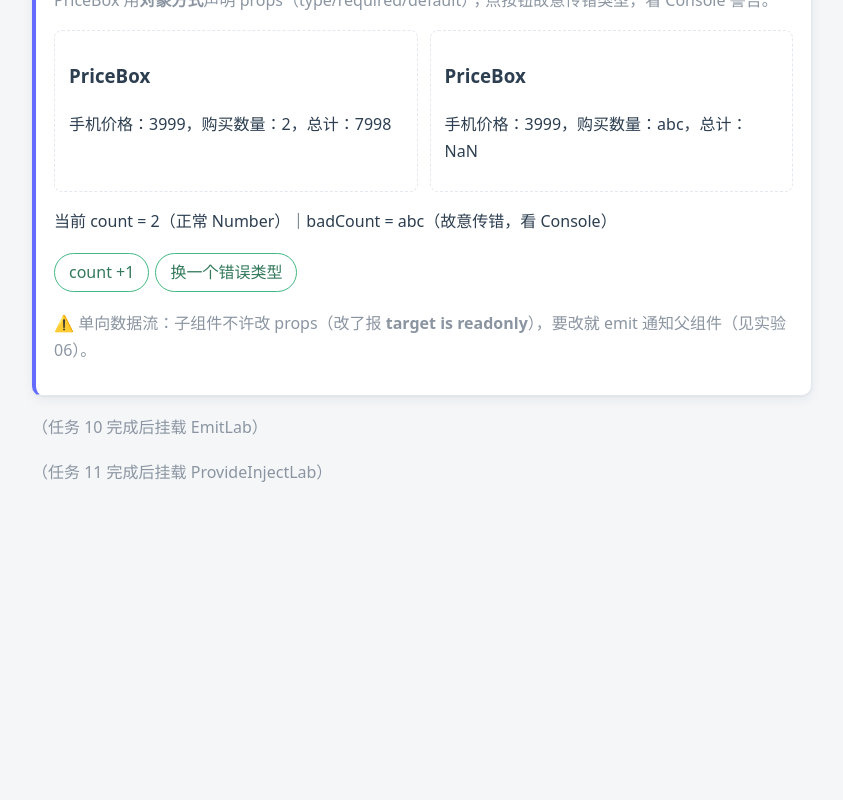
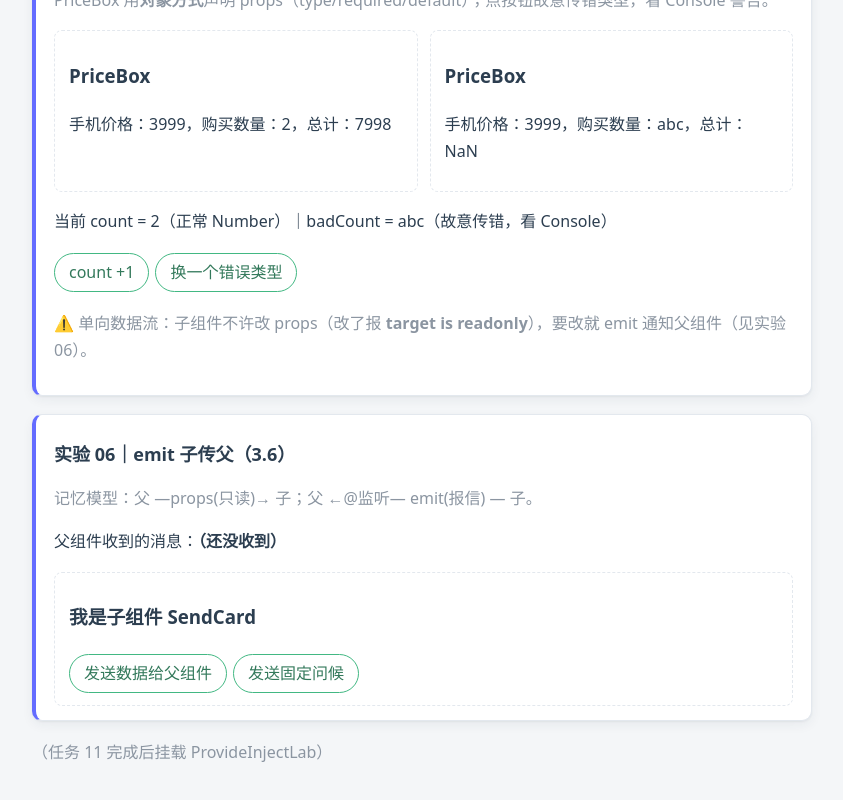
Before and after one commit to yuanye-01/web-framework-32605150620, a Vue app in the folder labs/ch03-components/: page / in a window 1280 px wide. Shown: the part 1901-2701 px from the top of the page, without its empty margins (218-1061 px from the left). Before the commit the page ends 2533 px from the top, so only its background shows below. Built offline with nearby package versions, Linux system fonts and the light colour scheme.

Commit message:
ch03-components-32605150620

```diff
--- a/labs/ch03-components/src/App.vue
+++ b/labs/ch03-components/src/App.vue
@@ -37,7 +37,7 @@
     </section>
     <section id="exp-04"><ScopedLab /></section>
     <section id="exp-05"><PropsLab /></section>
-    <section id="exp-06"><p class="muted">（任务 10 完成后挂载 EmitLab）</p></section>
+    <section id="exp-06"><EmitLab /></section>
     <section id="exp-07"><p class="muted">（任务 11 完成后挂载 ProvideInjectLab）</p></section>
   </div>
 </template>
@@ -49,10 +49,11 @@ import LifecycleDemo from './experiments/02-lifecycle/LifecycleDemo.vue'
 import LocalDemo from './experiments/03-register/LocalDemo.vue'
 import ScopedLab from './experiments/04-scoped/ScopedLab.vue'
 import PropsLab from './experiments/05-props/PropsLab.vue'
+import EmitLab from './experiments/06-emit/EmitLab.vue'
 
 export default {
   name: 'App',
-  components: { CountOptions, CountSetup, LifecycleDemo, LocalDemo, ScopedLab, PropsLab }
+  components: { CountOptions, CountSetup, LifecycleDemo, LocalDemo, ScopedLab, PropsLab, EmitLab }
 }
 </script>
 
--- /dev/null
+++ b/labs/ch03-components/src/experiments/06-emit/EmitLab.vue
@@ -0,0 +1,43 @@
+<!-- EmitLab.vue —— 实验 06：子传父 emit（3.6）
+     课程选项式：emits 选项声明 + this.$emit 触发（教材用 defineEmits，📖 对照） -->
+<template>
+  <div class="lab">
+    <h2>实验 06｜emit 子传父（3.6）</h2>
+    <p class="muted">记忆模型：父 —props(只读)→ 子；父 ←@监听— emit(报信) — 子。</p>
+
+    <p>父组件收到的消息：<b>{{ msg || '（还没收到）' }}</b></p>
+    <SendCard @send-msg="getMsg" />
+  </div>
+</template>
+
+<script>
+import SendCard from './SendCard.vue'
+
+export default {
+  name: 'EmitLab',
+  components: { SendCard },
+  data() {
+    return { msg: '' }
+  },
+  methods: {
+    getMsg(val) {
+      this.msg = val
+    }
+  }
+}
+</script>
+
+<style scoped>
+.lab {
+  background: var(--card, #fff);
+  border: 1px solid var(--border);
+  border-left: 4px solid var(--accent);
+  border-radius: var(--radius);
+  box-shadow: var(--shadow);
+  padding: 14px 18px;
+}
+
+.muted {
+  color: var(--muted);
+}
+</style>
--- /dev/null
+++ b/labs/ch03-components/src/experiments/06-emit/SendCard.vue
@@ -0,0 +1,35 @@
+<!-- SendCard.vue —— 子组件：emits 声明 + $emit 触发（携带数据） -->
+<template>
+  <div class="mini">
+    <h3>我是子组件 SendCard</h3>
+    <button @click="send">发送数据给父组件</button>
+    <button @click="sendHello">发送固定问候</button>
+  </div>
+</template>
+
+<script>
+export default {
+  name: 'SendCard',
+  emits: ['sendMsg'],
+  data() {
+    return { msg: '我是子组件里的数据' }
+  },
+  methods: {
+    send() {
+      this.msg = '子组件消息 ' + new Date().toLocaleTimeString()
+      this.$emit('sendMsg', this.msg)     // 第二参起 = 载荷
+    },
+    sendHello() {
+      this.$emit('sendMsg', 'Hello from 子组件！')
+    }
+  }
+}
+</script>
+
+<style scoped>
+.mini {
+  border: 1px dashed var(--border);
+  border-radius: 8px;
+  padding: 10px 14px;
+}
+</style>
```
